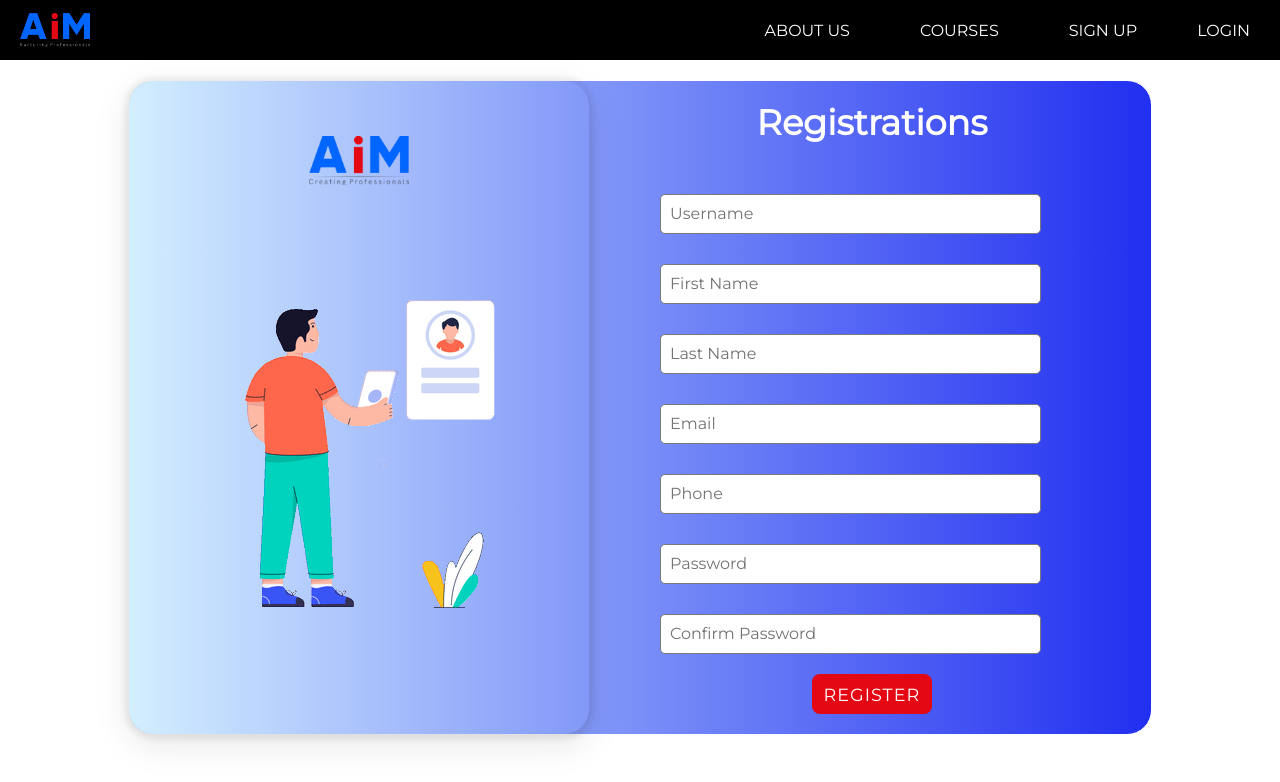
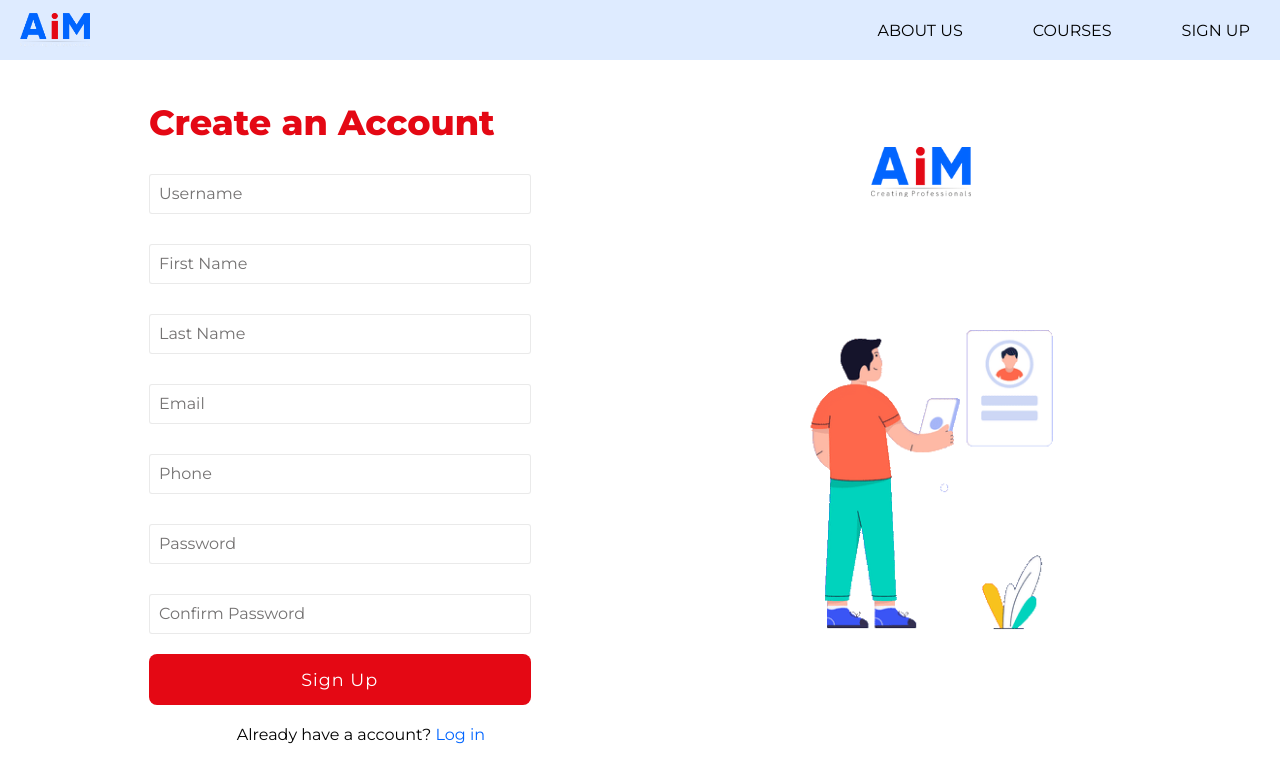
Before and after one commit to Kundnkr/Edtech-Frontend, a React (Create React App) app: page / in a window 1280 px wide. Shown: the top 782 px of the page. Built offline with nearby package versions, Linux system fonts and the light colour scheme.

Commit message:
changes done on 12th of may

```diff
--- a/src/App.css
+++ b/src/App.css
@@ -1,5 +1,5 @@
 @import url('https://fonts.googleapis.com/css2?family=Montserrat&display=swap');
-
+@import url('https://fonts.googleapis.com/css2?family=Montserrat:wght@100;800&display=swap');
 *{
   padding: 0%;
   margin: 0%;
@@ -11,13 +11,17 @@
 
 a{
   text-decoration: none;
-  color: white;
+  /* color: white; */
 }
 
+.nav .items a{
+  color:black;
+}
 .nav{
   display: flex;
   height: 60px;
-  background-color: black;
+  /* background-color: black; */
+  background-color:#0265fe21;
   /* border-bottom: 2px solid rgb(255, 47, 47); */
   align-items: center;
   padding: 0 20px;
--- a/src/Assets/Components/ForgetPass.jsx
+++ b/src/Assets/Components/ForgetPass.jsx
@@ -22,14 +22,22 @@ export default function ForgetPass() {
             <section className='forgetPassword'>
                 <div className="change_password">
                     <div>
-                        <img src={pass} alt="" />
-                        <h1>Forget Password</h1>
+                         <div className="Top-forget">
+                            <img src={pass} alt="" />
+                            <h1>Forgot Password</h1>
+                            <p>Enter The Email address<br/> associated with your account</p>
+                        </div>
 
                     </div>
                     <form onSubmit={submithandler}>
-                        <input type="password" placeholder='New Password' onChange={chnagehandler} name='old_password' />
-                        <input type="password" placeholder='Confirm New Password' onChange={chnagehandler} name='confirm_password' />
-                        <button>Change Password</button>
+                        {/* <input type="password" placeholder='New Password' onChange={chnagehandler} name='old_password' />
+                        <input type="password" placeholder='Confirm New Password' onChange={chnagehandler} name='confirm_password' /> */}
+                        <div className="input-boxs">
+                        {/* <label htmlFor="email">Enter your Email</label> */}
+                        <input required type="email" name='email' placeholder="Enter your Email"/>
+                    </div>
+
+                        <button>Send</button>
                     </form>
 
                 </div>
--- a/src/Assets/Components/NavBar.jsx
+++ b/src/Assets/Components/NavBar.jsx
@@ -46,7 +46,7 @@ export default function NavBar() {
                         </div>
                     </div>
                     <Link to="/sign-up">SIGN UP</Link>
-                    <Link to="/login">LOGIN</Link>
+                    {/* <Link to="/login">LOGIN</Link> */}
 
 
                 </div>
--- a/src/Assets/Components/Register.jsx
+++ b/src/Assets/Components/Register.jsx
@@ -60,16 +60,9 @@ export default function Register() {
         <>
         {(isloading)?<Loading/>:""}
             <section className="registration-box">
-            <div className="content">
-                <div className="disc">
-                <img className='aimLogo' src={AIM} alt="" />
-                    <img className='keyboy' src={profilepic} alt="" />
-                </div>
-            </div>
-
             <div id='registration-from' className='registration-from' onSubmit={handlesubmit} >
                 <form id='form' className="form-item">
-                    <h1>Registrations</h1>
+                    <h1>Create an Account</h1>
 
                     <div className="input-box">
                         <input required type="text" name='username' id='username'  onChange={handlechange} />
@@ -97,17 +90,29 @@ export default function Register() {
                     </div>
 
                     <div className="input-box">
-                        <input required type="password" minlength="6" maxlength="15" name='password' onChange={handlechange} />
+                        <input type="password" minlength="6" maxlength="15" name='password' onChange={handlechange} required />
                         <label htmlFor="password">Password</label>
                     </div>
                     <div className="input-box">
                         <input required type="password" minlength="6" maxlength="15" name='confirm_password'  onChange={handlechange} />
                         <label htmlFor="">Confirm Password</label>
                     </div>
-
-                    <button disabled = {isloading}>REGISTER</button>
+                   <div className="sign">
+                      <button disabled = {isloading}>Sign Up</button>
+                    </div>
+                    <div className="Have-account">
+                        <p>Already have a account? <a href="/login">Log in</a></p>
+                    </div>
                 </form>
             </div>
+            <div className="content">
+                <div className="disc">
+                <img className='aimLogo' src={AIM} alt="" />
+                    <img className='keyboy' src={profilepic} alt="" />
+                </div>
+            </div>
+
+
         </section>
         </>
     )
--- a/src/Assets/Stylesheet/Login.css
+++ b/src/Assets/Stylesheet/Login.css
@@ -7,12 +7,12 @@
     display: flex;
     width: 80%;
     min-height: 85vh;
-    border: 1px solid rgb(235, 229, 229);
-    border-radius: 30px;
+    /* border: 1px solid rgb(235, 229, 229);
+    border-radius: 30px; */
     padding: 20px;
     margin: auto;
     margin-top: 20px;
-    background: linear-gradient(90deg, rgba(210, 238, 255, 0.981) 0%, rgb(33, 47, 240) 100%);
+    /* background: linear-gradient(90deg, rgba(210, 238, 255, 0.981) 0%, rgb(33, 47, 240) 100%); */
     gap: 2rem;
 }
 .login-page .side-temp{
@@ -23,11 +23,13 @@
 
 }
 .login-page h1{
-    color: white;
+
     text-align: center;
     margin-bottom: 20px;
 }
-
+.side-temp img{
+    width:100%;
+}
 .login-page form{
     /* border: 1px solid red; */
     margin: auto;
@@ -42,7 +44,7 @@
     width: 90%;
     text-align: center;
     font-size: 35px;
-    color: white;
+    color: #e40814;
     margin-bottom: 0px;
 }
 .input-box-login label{
@@ -71,19 +73,24 @@
     border-radius: 5px;
     width: 90%;
     height: 40px;
-    border: 2px solid rgb(240, 236, 236);
+    border: 1px solid rgb(123 122 122 / 16%);
     padding: 5px;
 }
-.login-page form .forget-signup-link{
+/* .login-page form .forget-signup-link{
     display: flex;
     justify-content: space-between;
     color: white;
     gap: 1rem;
     padding: 0 2rem;
+} */
+.login-page form .forget-signup-link {
+    display: flex;
+    justify-content: space-between;
+    width: 90%;
+    margin: 10px 0px;
 }
-
 .login-page form .forget-signup-link a{
-    color: white;
+    /* color: white; */
     text-decoration:solid !important;
 }
 
--- a/src/Assets/Stylesheet/Regsiter.css
+++ b/src/Assets/Stylesheet/Regsiter.css
@@ -9,7 +9,7 @@
 }
 
 .registration-box {
-    background-color: aliceblue;
+    /* background-color: aliceblue; */
     display: flex;
     justify-content: center;
     flex-direction: row;
@@ -20,7 +20,7 @@
     border-radius: 25px;
     border: 1px solid rgb(255, 255, 255);
     margin-top: 20px;
-    background: linear-gradient(90deg, rgba(210, 238, 255, 0.981) 0%, rgb(33, 47, 240) 100%);
+    /* background: linear-gradient(90deg, rgba(210, 238, 255, 0.981) 0%, rgb(33, 47, 240) 100%); */
 }
 
 .content {
@@ -28,7 +28,7 @@
     border-top-left-radius: 25px;
     border-bottom-left-radius: 25px;
     border-radius: 25px;
-    box-shadow: rgba(0, 0, 0, 0.10) 0px 10px 36px 0px, rgba(0, 0, 0, 0.06) 0px 1px 5px 5px;
+    /* box-shadow: rgba(0, 0, 0, 0.10) 0px 10px 36px 0px, rgba(0, 0, 0, 0.06) 0px 1px 5px 5px; */
     color: white;
     display: flex;
     justify-content: center;
@@ -79,7 +79,9 @@
 
 }
 
-
+img.keyboy {
+    width: 100%;
+}
 
 #registration-from .form-item{
     /* border: 1px solid red; */
@@ -90,30 +92,29 @@
 }
 
 #registration-from .form-item h1{
-    text-align: center;
-    color: white;
+    text-align: left;
+    color: #E40814;
     font-size: 35px;
-    margin-bottom: 20px;
+    /* margin-bottom: 20px; */
 }
 
 #registration-from .form-item label{
     padding-bottom: 5px;
 }
-#registration-from .form-item input{
+#registration-from .form-item input {
     width: 90%;
     height: 40px;
     margin-top: 30px;
     margin-bottom: 0px;
     padding: 10px;
-    border: 1px solid rgb(123, 122, 122);
-    border-radius: 5px;
+    border: 1px solid rgb(123 122 122 / 16%);
+    border-radius: 3px;
 }
-
 #registration-from .form-item input:focus{
     outline: none;
-    background-color: rgb(255, 255, 255);
+    /* background-color: rgb(255, 255, 255);
     border-radius: 5px;
-    border: 2px solid rgb(255, 61, 61);
+    border: 2px solid rgb(255, 61, 61); */
 }
 
 #registration-from .form-item input::placeholder{
@@ -124,8 +125,8 @@
 #registration-from .form-item button{
     cursor: pointer;
     margin: auto;
-    width: 120px;
-    height: 40px;
+    width: 90%;
+    /* height: 40px; */
     border-radius: 8px;
     border: none;
     color: white;
@@ -134,9 +135,22 @@
     letter-spacing:1px;
     transition: 0.5s;
     margin-top: 20px;
+    padding:15px 0px;;
 
 }
 
 #registration-from .form-item button:hover{
     background-color: black;
 }
+
+/** css 12-05-2023 **/
+.Have-account {
+    text-align: center;
+}
+.Have-account a {
+    color:#0165ff;
+}
+.sign {
+    /* text-align: center; */
+    margin-bottom: 20px;
+}
--- a/src/Assets/Stylesheet/ResetPass.css
+++ b/src/Assets/Stylesheet/ResetPass.css
@@ -3,7 +3,7 @@
     margin-top: 0%;
     width: 100%;
     height: 95vh;
-    background-image: url(../Images/forget.jpeg);
+    /* background-image: url(../Images/forget.jpeg); */
     background-position: center;
     background-repeat: no-repeat;
     background-size: cover;
@@ -11,23 +11,25 @@
     justify-content: right;
     align-items:center ;
 }
-.change_password{
+
+.change_password {
     display: flex;
-    width: 40%;
+    width: 60%;
     padding: 20px;
-    border-radius: 35px;
+    border-radius: 15px;
     margin: auto;
     justify-content: center;
     flex-direction: column;
-    border: 1px solid rgb(182, 181, 181);
+    background-color: aliceblue;
+    /* border: 1px solid rgb(182, 181, 181);
 
-    background: linear-gradient(90deg, rgba(210, 238, 255, 0.981) 0%, rgb(33, 47, 240) 100%);
+    background: linear-gradient(90deg, rgba(210, 238, 255, 0.981) 0%, rgb(33, 47, 240) 100%); */
 }
 .change_password div{
     display: flex;
     flex-direction: column;
     justify-content: center;
-    text-align: center;
+    /* text-align: center; */
 }
 .change_password div img{
     margin:auto;
@@ -37,9 +39,17 @@
 
 .change_password div h1{
     margin-bottom: 10px;
-    color: white;
+    color: #ff3a3a;
 }
 
+.Top-forget {
+    text-align: center;
+}
+
+.input-boxs {
+    padding-top: 20px;
+    padding-bottom: 30px;
+}
 .change_password form{
     width: 70%;
     margin: auto;
@@ -51,7 +61,8 @@
     border: 1px solid rgb(174, 174, 174);
     margin-bottom: 10px;
     padding-left: 10px;
-
+    width:50%;
+    margin:0 auto;
 }
 
 .change_password form input:focus{
```
